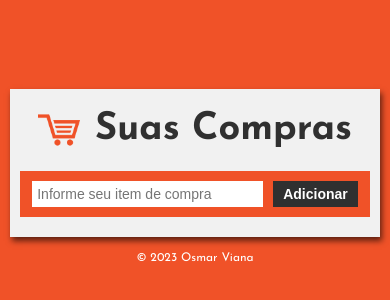
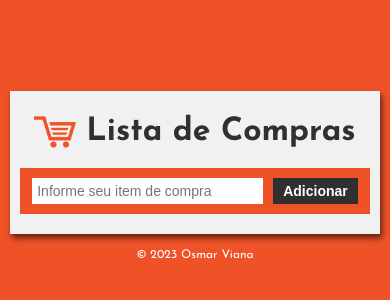
Before and after one commit to osmarviana/lista-compras, a plain HTML site: page index.html in a window 390 px wide. Shown: the part 256-556 px from the top of the page. Drawn offline with Linux system fonts and the light colour scheme.

Commit message:
atualizando css

```diff
--- a/index.html
+++ b/index.html
@@ -24,7 +24,7 @@
             src="./src/img/icon.png"
             alt="Icone do carrinho de compras"
           />
-          <h1 class="title">Suas Compras</h1>
+          <h1 class="title">Lista de Compras</h1>
         </header>
         <div class="inputs">
           <input
--- a/src/css/reponsive.css
+++ b/src/css/reponsive.css
@@ -9,7 +9,7 @@
 
 @media (max-width: 425px) {
   .header .title {
-    font-size: 38px;
+    font-size: 2em;
   }
 
   .box-list {
@@ -55,9 +55,9 @@
   }
 }
 
-@media (max-width: 320px) {
+@media (max-width: 375px) {
   .header .title {
-    font-size: 34px;
+    font-size: 1.7em;
   }
 
   .inputs .input {
--- a/src/css/style.css
+++ b/src/css/style.css
@@ -36,8 +36,8 @@ body {
   display: flex;
   align-items: center;
   justify-content: center;
-  gap: 15px;
-  margin-bottom: 20px;
+  gap: 10px;
+  margin-bottom: 15px;
 }
 
 .header .icon-img {
@@ -45,7 +45,7 @@ body {
 }
 
 .header .title {
-  font-size: 48px;
+  font-size: 3em;
   font-weight: bold;
   color: #303030;
 }
```
